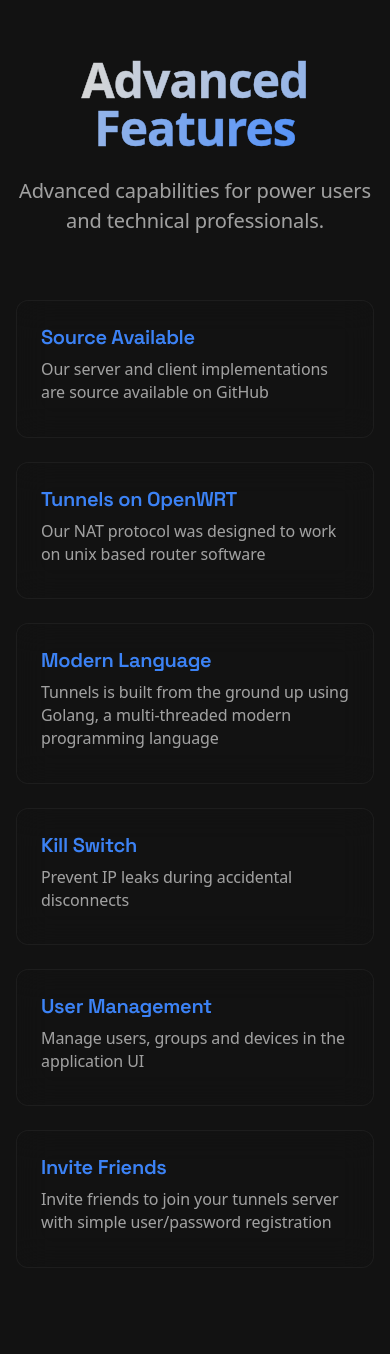
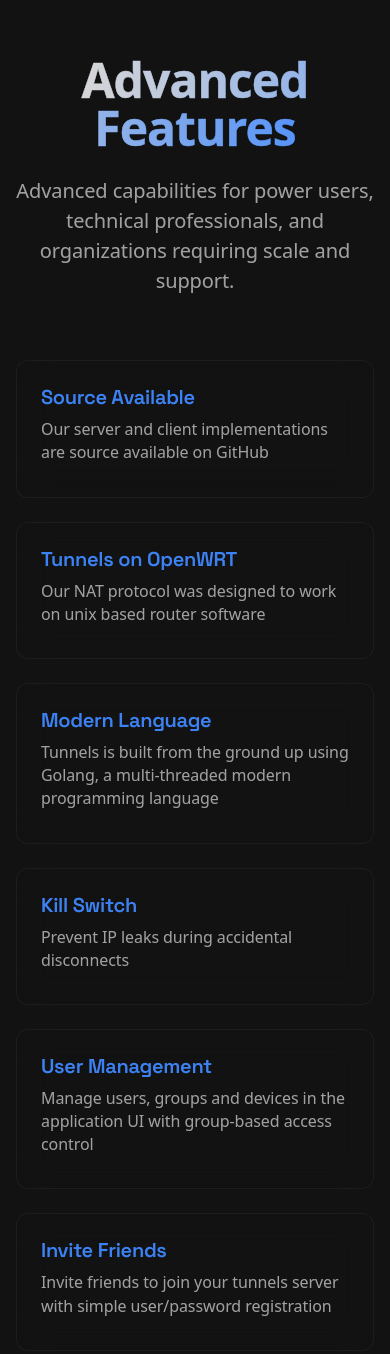
Before and after one commit to tunnels-is/web, a React (Vite) app: page /public in a window 390 px wide. Shown: the part 3832-5186 px from the top of the page. Built offline with nearby package versions, Linux system fonts and the light colour scheme.

Commit message:
features update

```diff
--- a/src/content/siteContent.jsx
+++ b/src/content/siteContent.jsx
@@ -829,7 +829,7 @@
 
   advancedFeatures: {
     title: "Advanced Features",
-    subtitle: "Advanced capabilities for power users and technical professionals.",
+    subtitle: "Advanced capabilities for power users, technical professionals, and organizations requiring scale and support.",
     features: [
       {
         title: "Source Available",
@@ -849,26 +849,15 @@
       },
       {
         title: "User Management",
-        content: "Manage users, groups and devices in the application UI",
+        content: "Manage users, groups and devices in the application UI with group-based access control",
       },
       {
         title: "Invite Friends",
         content: "Invite friends to join your tunnels server with simple user/password registration",
       },
-    ]
-  },
-
-  enterpriseFeatures: {
-    title: "Enterprise Features",
-    subtitle: "Enterprise-grade features for organizations requiring scale, support, and security compliance.",
-    features: [
       {
         title: "Custom Integrations",
         content: "We are always open to creating custom integration when the need arises",
-      },
-      {
-        title: "User Management",
-        content: "Group based user management is built into the platform",
       },
       {
         title: "24/7 Support",
--- a/src/pages/Features.jsx
+++ b/src/pages/Features.jsx
@@ -10,13 +10,11 @@
 const Features = () => {
   const [ref1, isVisible1] = useScrollAnimation();
   const [ref2, isVisible2] = useScrollAnimation();
-  const [ref3, isVisible3] = useScrollAnimation();
 
-  const { hero, basicFeatures, advancedFeatures, enterpriseFeatures, cta } = featuresContent;
+  const { hero, basicFeatures, advancedFeatures, cta } = featuresContent;
 
   const basicFeaturesData = basicFeatures.features;
   const advancedFeaturesData = advancedFeatures.features;
-  const enterpriseFeaturesData = enterpriseFeatures.features;
 
   return (
     <div className="min-h-screen">
@@ -51,7 +49,7 @@
         </div>
       </ContentSection>
 
-      {/* Advanced Features */}
+      {/* Advanced & Enterprise Features */}
       <ContentSection background="dark-surface">
         <div ref={ref2}>
           <motion.div
@@ -72,27 +70,6 @@
         </div>
       </ContentSection>
 
-      {/* Enterprise Features */}
-      <ContentSection>
-        <div ref={ref3}>
-          <motion.div
-            initial={{ opacity: 0, y: 20 }}
-            animate={isVisible3 ? { opacity: 1, y: 0 } : {}}
-            transition={{ duration: 0.6 }}
-          >
-            <SectionHeader
-              title={enterpriseFeatures.title}
-              subtitle={enterpriseFeatures.subtitle}
-            />
-            <div className="grid grid-cols-1 md:grid-cols-2 lg:grid-cols-3 gap-6">
-              {enterpriseFeaturesData.map((feature, index) => (
-                <FeatureCard key={index} {...feature} delay={index * 0.05} />
-              ))}
-            </div>
-          </motion.div>
-        </div>
-      </ContentSection>
-
       {/* CTA Section */}
       <CTASection
         title={cta.title}
```
